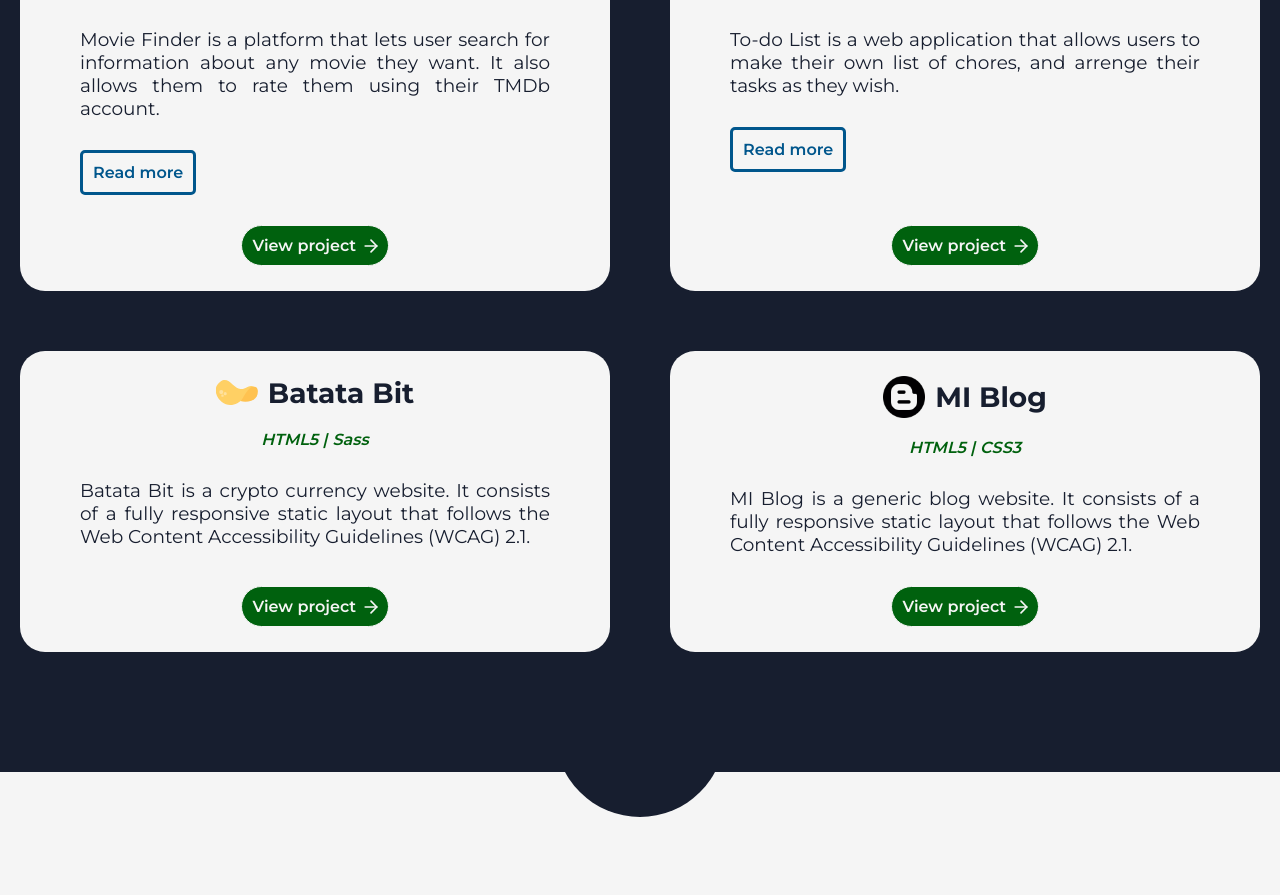
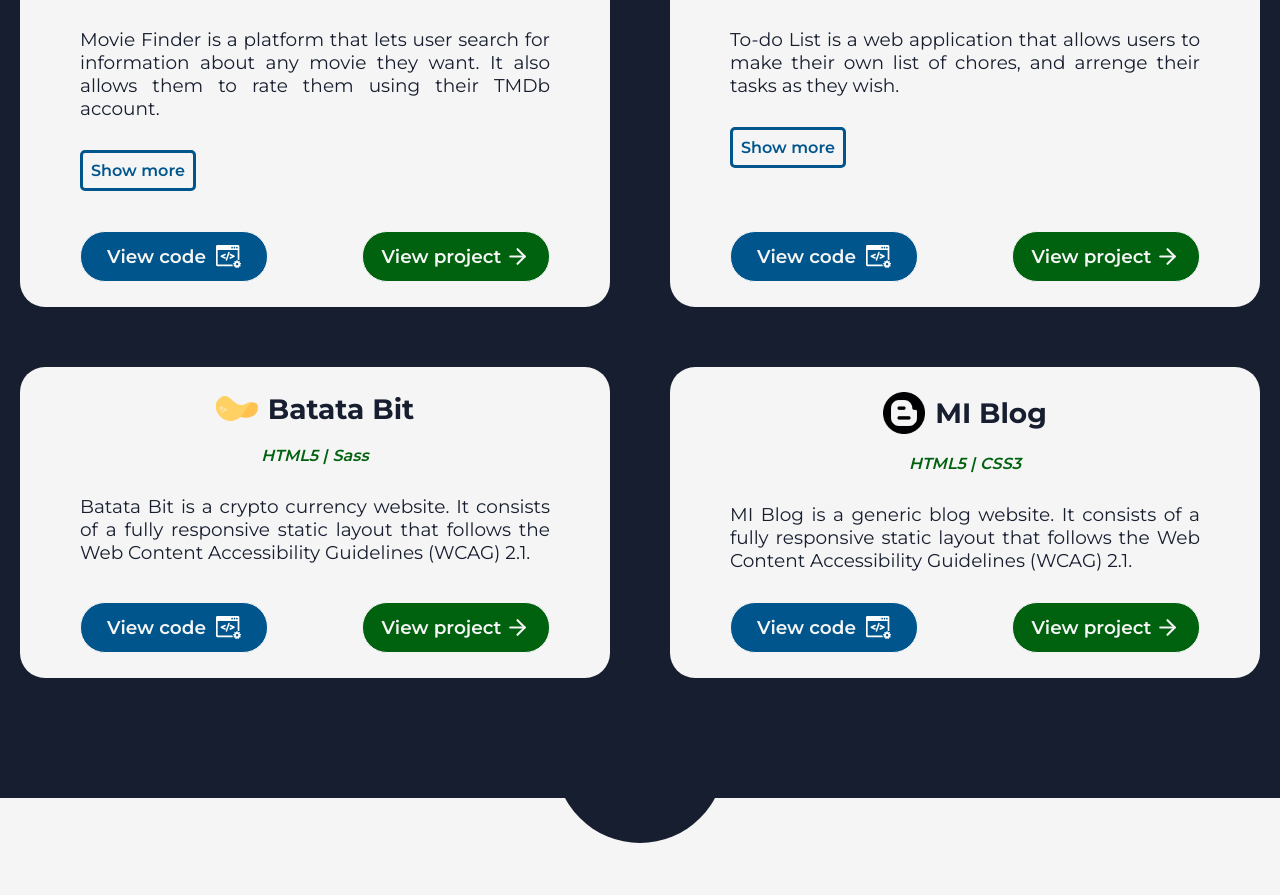
Before and after one commit to joelspi97/portfolio, a React (Create React App) app: page / in a window 1280 px wide. Shown: the part 2206-3101 px from the top of the page. Built offline with nearby package versions, Linux system fonts and the light colour scheme.

Commit message:
added github link in Project component

```diff
--- a/src/components/Project.jsx
+++ b/src/components/Project.jsx
@@ -7,7 +7,8 @@ function Project(props) {
             stack,
             description,
             iconClassName,
-            route,
+            demoUrl,
+            repositoryUrl,
             left,
             children } = props;
 
@@ -59,24 +60,36 @@ function Project(props) {
             {
                 children && (
                     <button
-                        aria-label={ showMore ? `Show less information about the ${ name } project.` : `Read more information about the ${ name } project.` }
+                        aria-label={ showMore ? `Show less information about the ${ name } project.` : `Show more information about the ${ name } project.` }
                         className="project__button project__button--show-more"
                         onClick={() => setShowMore(prevValue => !prevValue)}
                         type="button"
                     >
-                        { showMore ? 'Show less' : 'Read more' }
+                        { showMore ? 'Show less' : 'Show more' }
                     </button>
                 )
             }
 
+            <div className="project__link-wrapper">
+                <a
+                    className="project__button project__button--repository"
+                    href={ repositoryUrl }
+                    target="_blank"
+                    aria-label={`Go to the ${ name } project Github repository.`}
+                    title={`Visit ${ name } Github repository`}
+                >
+                    View code <span className="development-icon"></span>
+                </a>
+
                 <a
                     className="project__button"
-                href="../projects/batata-bit/index.html"
+                    href={ demoUrl }
                     target="_blank"
                     aria-label={`Go to the ${ name } project webpage.`}
                 >
                     View project <span className="arrow-icon"></span>
                 </a>
+            </div>
         </AnimatedArticle>
     );
 }
--- a/src/components/ProjectsSection.jsx
+++ b/src/components/ProjectsSection.jsx
@@ -13,7 +13,8 @@ function Projects() {
           stack={['React', 'TypeScript', 'Redux (+Thunk)', 'Bootstrap', 'Sass']}
           description='Movie Finder is a platform that lets user search for information about any movie they want. It also allows them to rate them using their TMDb account.'
           iconClassName='movie-finder-icon'
-          route=''
+          demoUrl='#'
+          repositoryUrl='https://github.com/joelspi97/movie-finder'
           left={true}
         >
           <ol>
@@ -29,7 +30,8 @@ function Projects() {
           stack={['React', 'Redux', 'Sass']}
           description='To-do List is a web application that allows users to make their own list of chores, and arrenge their tasks as they wish.'
           iconClassName='to-do-list-icon'
-          route=''
+          demoUrl='#'
+          repositoryUrl='https://github.com/joelspi97/To-do-List'
           left={false}
         >
           <ol>
@@ -48,7 +50,8 @@ function Projects() {
           stack={['HTML5', 'Sass']}
           description='Batata Bit is a crypto currency website. It consists of a fully responsive static layout that follows the Web Content Accessibility Guidelines (WCAG) 2.1.'
           iconClassName='batata-bit-icon'
-          route=''
+          demoUrl='#'
+          repositoryUrl='#'
           left={true}
         />
 
@@ -57,7 +60,8 @@ function Projects() {
           stack={['HTML5', 'CSS3']}
           description='MI Blog is a generic blog website. It consists of a fully responsive static layout that follows the Web Content Accessibility Guidelines (WCAG) 2.1.'
           iconClassName='generic-blog-icon'
-          route=''
+          demoUrl='#'
+          repositoryUrl='#'
           left={false}
         />
       </div>
--- a/src/scss/components/project.scss
+++ b/src/scss/components/project.scss
@@ -81,21 +81,34 @@
         }
     }
 
+    &__link-wrapper {
+        column-gap: 20%;
+        display: flex;
+        justify-content: center;
+        flex-wrap: wrap;
+        margin-top: auto;
+        row-gap: 2rem;
+        width: 100%
+    }
+
     &__button {
+        align-items: center;
         background-color: $dark-green;
         border: 0.1rem solid $portfolio-white;
         border-radius: 2.5rem;
         color: $portfolio-white;
         cursor: pointer;
-        font-size: 1.6rem;
+        display: flex;
+        font-size: 1.85rem;
         font-weight: 600;
-        margin-top: auto;
-        padding: 1rem;
-        text-align: center;
+        flex: 0.8 1 16rem;
+        padding: 1.2rem;
+        justify-content: center;
         text-decoration: none;
         transition: background-color 0.15s ease-in-out,
                     border-color 0.15s ease-in-out,
                     color 0.15s ease-in-out;
+        white-space: nowrap;
 
         &:focus {
             outline: 0.2rem solid $dark-blue;
@@ -106,14 +119,26 @@
             background-color: $blue;
         }
 
+        &--repository {
+            background-color: $blue;
+
+            &:hover,
+            &:focus {
+                background-color: $dark-green;
+            }
+        }
+
         &--show-more {
             background-color: $portfolio-white;
             border: 0.3rem solid $blue;
             border-radius: 0.5rem;
             color: $blue;
+            font-size: 1.6rem;
+            flex: 0;
             margin-bottom: 5rem;
             margin-right: auto;
-            margin-top: unset;
+            min-width: unset;
+            padding: 0.8rem;
 
             &:hover,
             &:focus {
@@ -125,10 +150,15 @@
         }
     }
 
+    .development-icon {
+        @include icon(2.5rem, 2.5rem, "../../assets/icons/web-development-icon.svg");
+        filter:  brightness(0) invert(1);
+        margin-left: 1rem
+    }
+
     .arrow-icon {
-        @include icon(2rem, 1.6rem, "../../assets/icons/right-arrow.svg");
-        margin-bottom: -0.3rem;
-        margin-right: -0.3rem;
+        @include icon(2.5rem, 2.5rem, "../../assets/icons/right-arrow.svg");
+        margin-left: 0.4rem
     }
 }
 
@@ -139,7 +169,7 @@
 
         &__button {
             &--show-more {
-                margin-bottom: 3rem;
+                margin-bottom: 4rem;
             }
         }
     }
```
Lines whose indentation alone changed are shown as unchanged.
